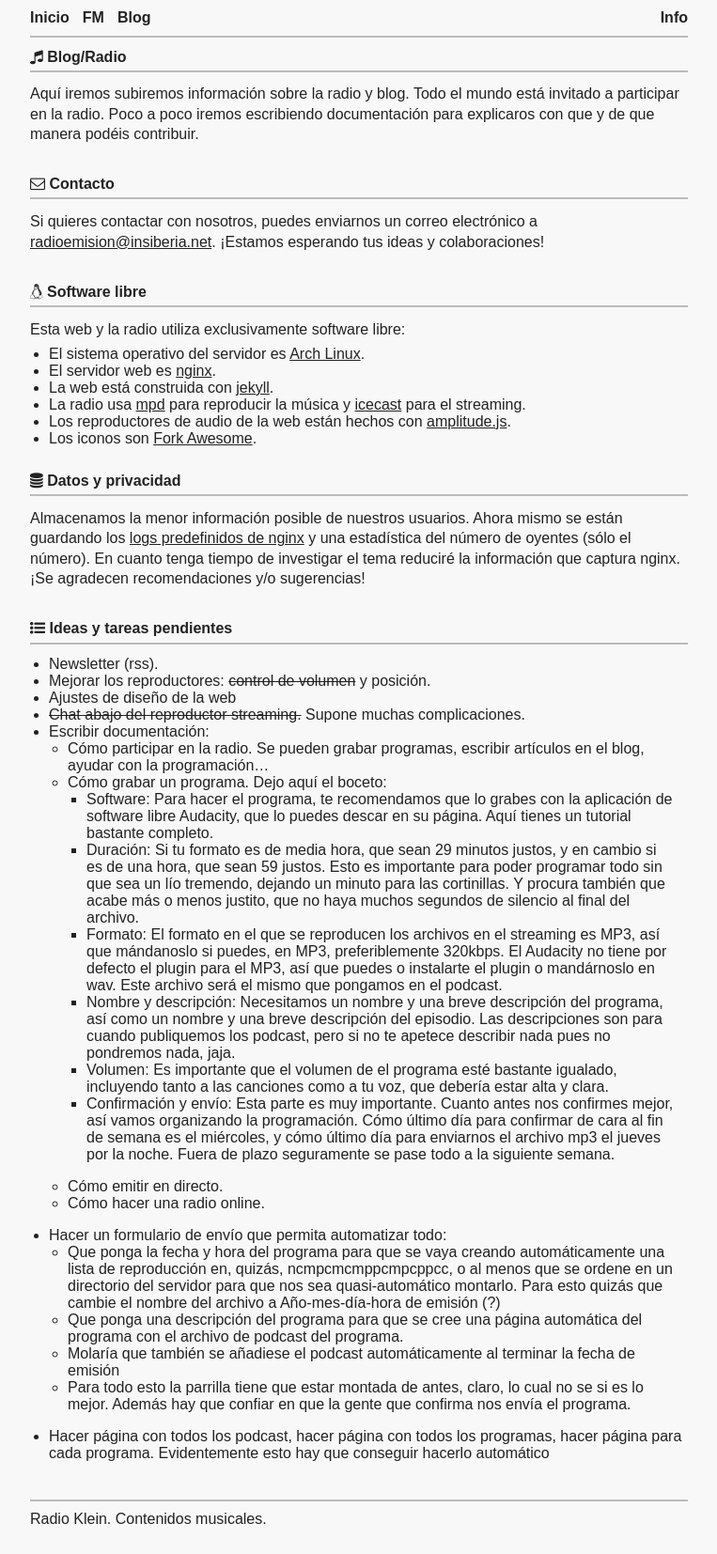
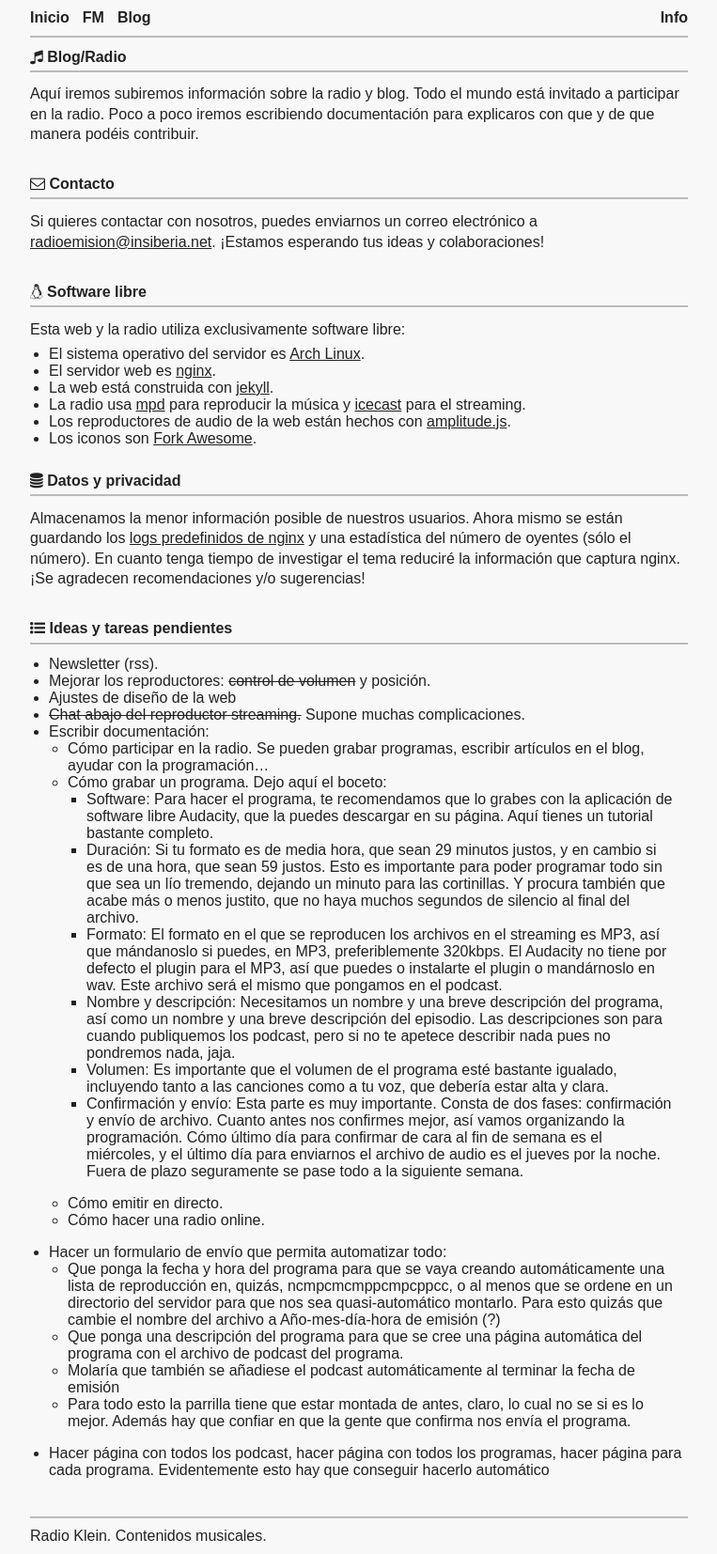
Before and after one commit to haztecaso/radio-klein, a Jekyll site: the page built from info.md, in a window 1280 px wide. Shown: the whole page at 94% size, without its empty margins (258-1021 px from the left). Built offline with Jekyll 4.4.1, drawn with Linux system fonts in a browser that asks for light colours.

Commit message:
Automated commit

```diff
--- a/info.md
+++ b/info.md
@@ -36,12 +36,12 @@ Almacenamos la menor información posible de nuestros usuarios. Ahora mismo se e
 - Escribir documentación:
   - Cómo participar en la radio. Se pueden grabar programas, escribir artículos en el blog, ayudar con la programación...
   - Cómo grabar un programa. Dejo aquí el boceto:
-    - Software: Para hacer el programa, te recomendamos que lo grabes con la aplicación de software libre Audacity, que lo puedes descar en su página. Aquí tienes un tutorial bastante completo.
+    - Software: Para hacer el programa, te recomendamos que lo grabes con la aplicación de software libre Audacity, que la puedes descargar en su página. Aquí tienes un tutorial bastante completo.
     - Duración: Si tu formato es de media hora, que sean 29 minutos justos, y en cambio si es de una hora, que sean 59 justos. Esto es importante para poder programar todo sin que sea un lío tremendo, dejando un minuto para las cortinillas. Y procura también que acabe más o menos justito, que no haya muchos segundos de silencio al final del archivo.
     - Formato: El formato en el que se reproducen los archivos en el streaming es MP3, así que mándanoslo si puedes, en MP3, preferiblemente 320kbps. El Audacity no tiene por defecto el plugin para el MP3, así que puedes o instalarte el plugin o mandárnoslo en wav.  Este archivo será el mismo que pongamos en el podcast.
     - Nombre y descripción:  Necesitamos un nombre y una breve descripción del programa, así como un nombre y una breve descripción del episodio. Las descripciones son para cuando publiquemos los podcast, pero si no te apetece describir nada pues no pondremos nada, jaja.
     - Volumen: Es importante que el volumen de el programa esté bastante igualado, incluyendo tanto a las canciones como a tu voz, que debería estar alta y clara.
-    - Confirmación y envío: Esta parte es muy importante. Cuanto antes nos confirmes mejor, así vamos organizando la programación. Cómo último día para confirmar de cara al fin de semana es el miércoles, y cómo último día para enviarnos el archivo mp3 el jueves por la noche. Fuera de plazo seguramente se pase todo a la siguiente semana.
+    - Confirmación y envío: Esta parte es muy importante. Consta de dos fases: confirmación y envío de archivo. Cuanto antes nos confirmes mejor, así vamos organizando la programación. Cómo último día para confirmar de cara al fin de semana es el miércoles, y el último día para enviarnos el archivo de audio es el jueves por la noche. Fuera de plazo seguramente se pase todo a la siguiente semana.
 
 
   - Cómo emitir en directo.
```
